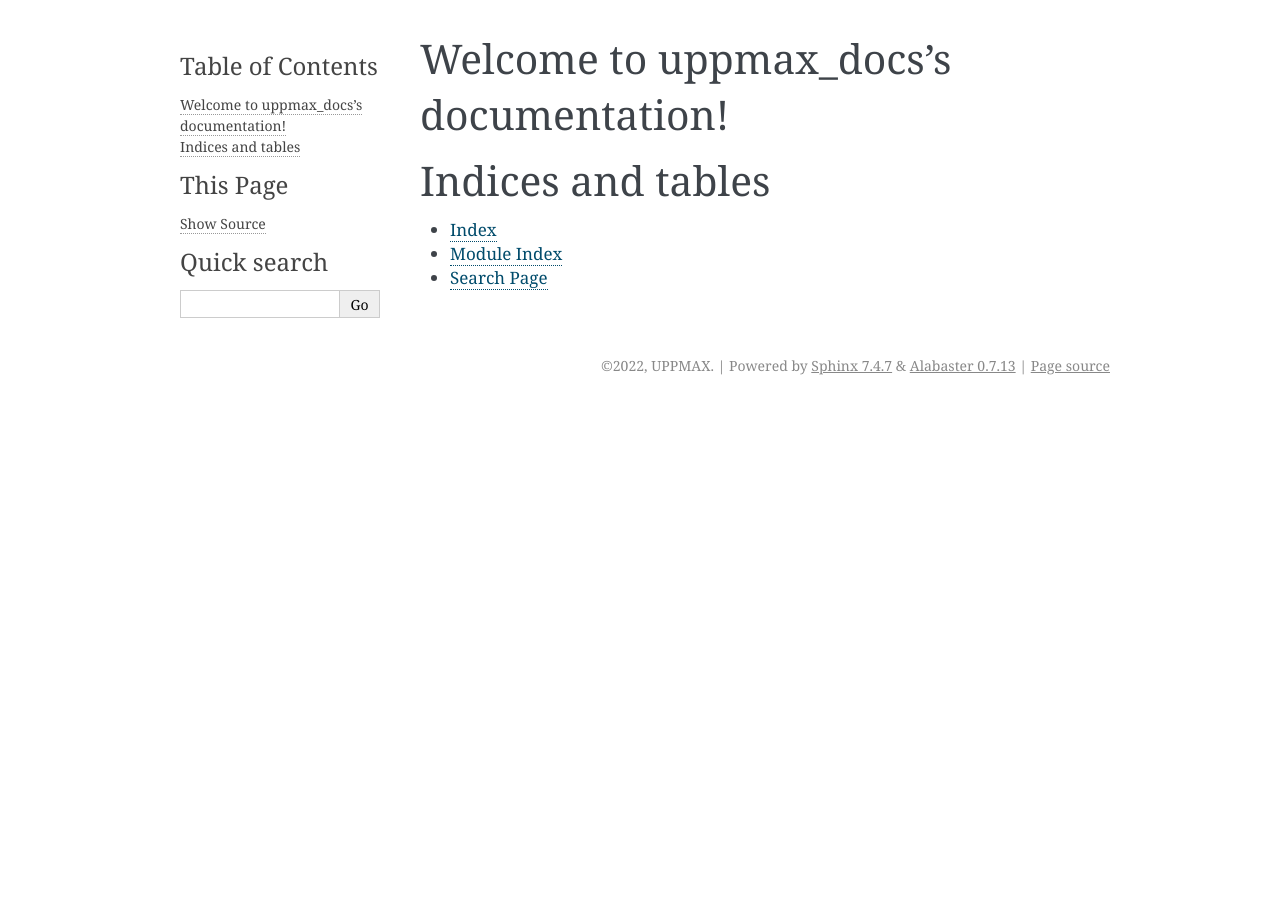
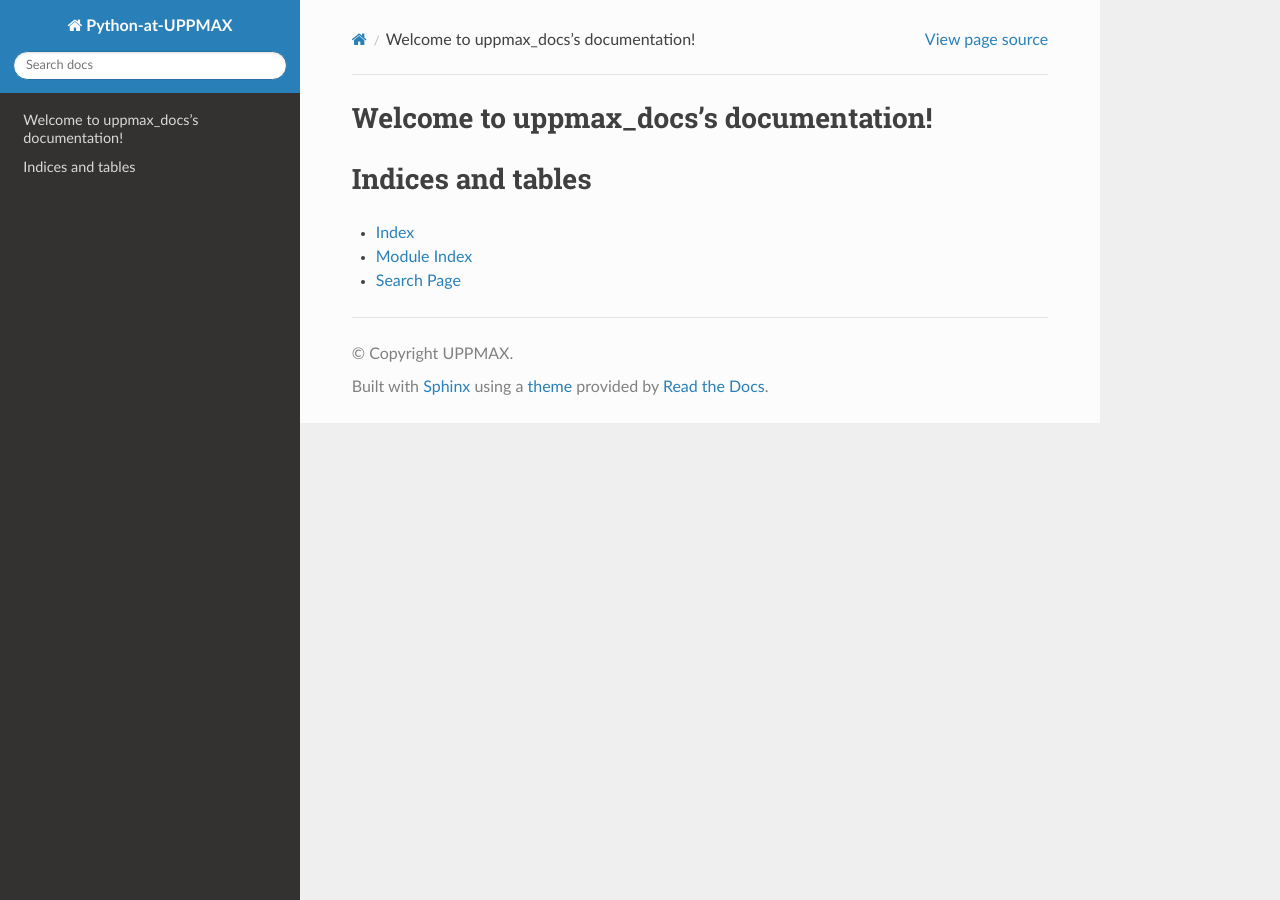
Before and after one commit to UPPMAX/uppmax_intro_cases, a Sphinx documentation site: the page built from docs/index.rst, in a window 1280 px wide. Built offline with Sphinx 7.4.7 and the Read the Docs theme 2.0.0, drawn with Linux system fonts in a browser that asks for light colours.

Commit message:
Update conf.py

```diff
--- a/docs/conf.py
+++ b/docs/conf.py
@@ -12,13 +12,14 @@
 #
 # import os
 # import sys
+# import sphinx_rtd_theme
 # sys.path.insert(0, os.path.abspath('.'))
 
 
 # -- Project information -----------------------------------------------------
 
-project = 'uppmax_docs'
-copyright = '2022, UPPMAX'
+project = 'Python-at-UPPMAX'
+copyright = 'UPPMAX'
 author = 'UPPMAX'
 
 # The full version, including alpha/beta/rc tags
@@ -30,7 +31,21 @@ release = '0.1'
 # Add any Sphinx extension module names here, as strings. They can be
 # extensions coming with Sphinx (named 'sphinx.ext.*') or your custom
 # ones.
-extensions = [
+extensions = ["sphinx_lesson",
+              'sphinx-prompt'
+]
+
+myst_enable_extensions = [
+    "amsmath",
+    "colon_fence",
+    "deflist",
+    "dollarmath",
+    "html_admonition",
+    "html_image",
+    "replacements",
+    "smartquotes",
+    "substitution",
+    "tasklist",
 ]
 
 # Add any paths that contain templates here, relative to this directory.
@@ -47,7 +62,7 @@ exclude_patterns = ['_build', 'Thumbs.db', '.DS_Store']
 # The theme to use for HTML and HTML Help pages.  See the documentation for
 # a list of builtin themes.
 #
-html_theme = 'alabaster'
+html_theme = 'sphinx_rtd_theme'
 
 # Add any paths that contain custom static files (such as style sheets) here,
 # relative to this directory. They are copied after the builtin static files,
```
